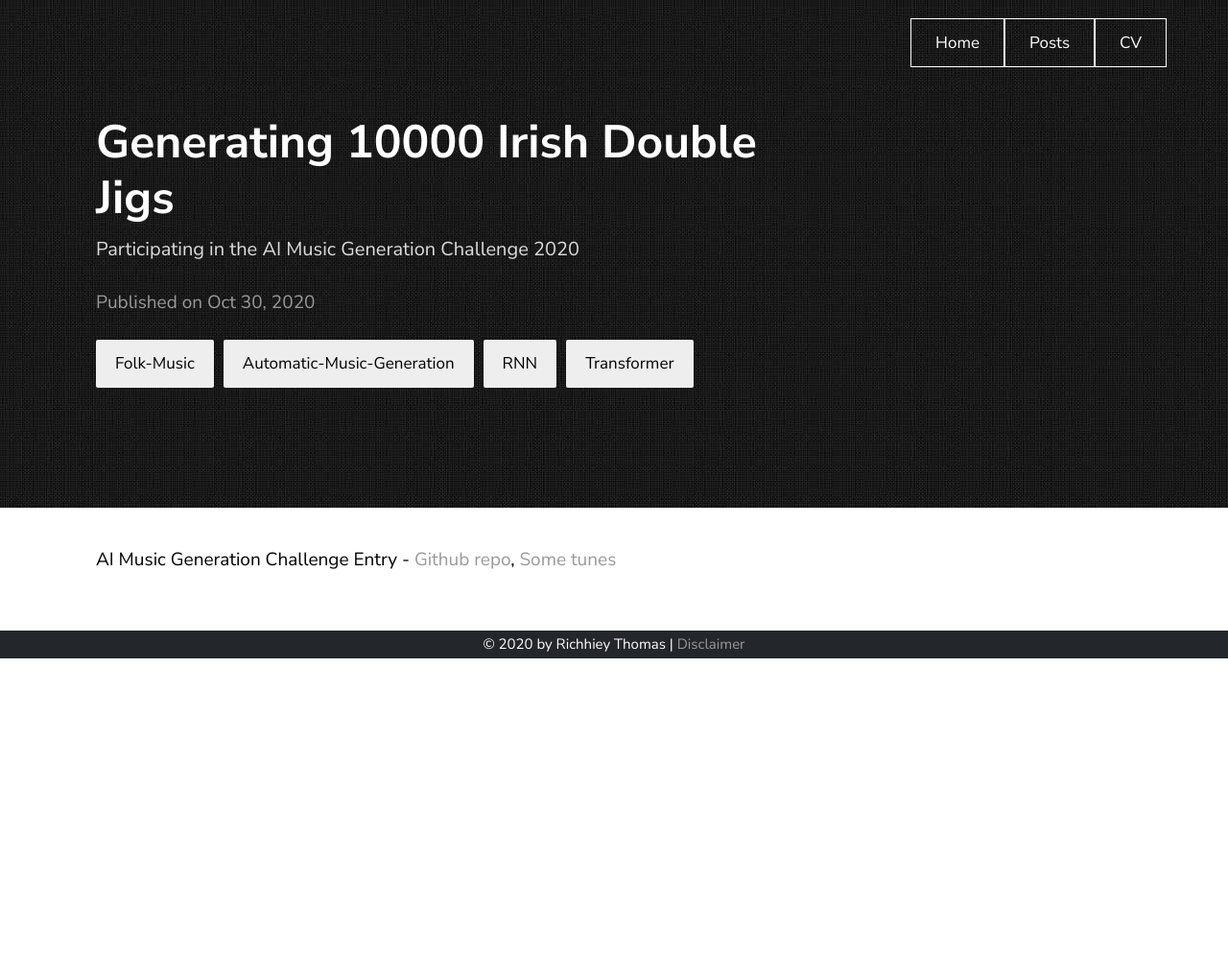
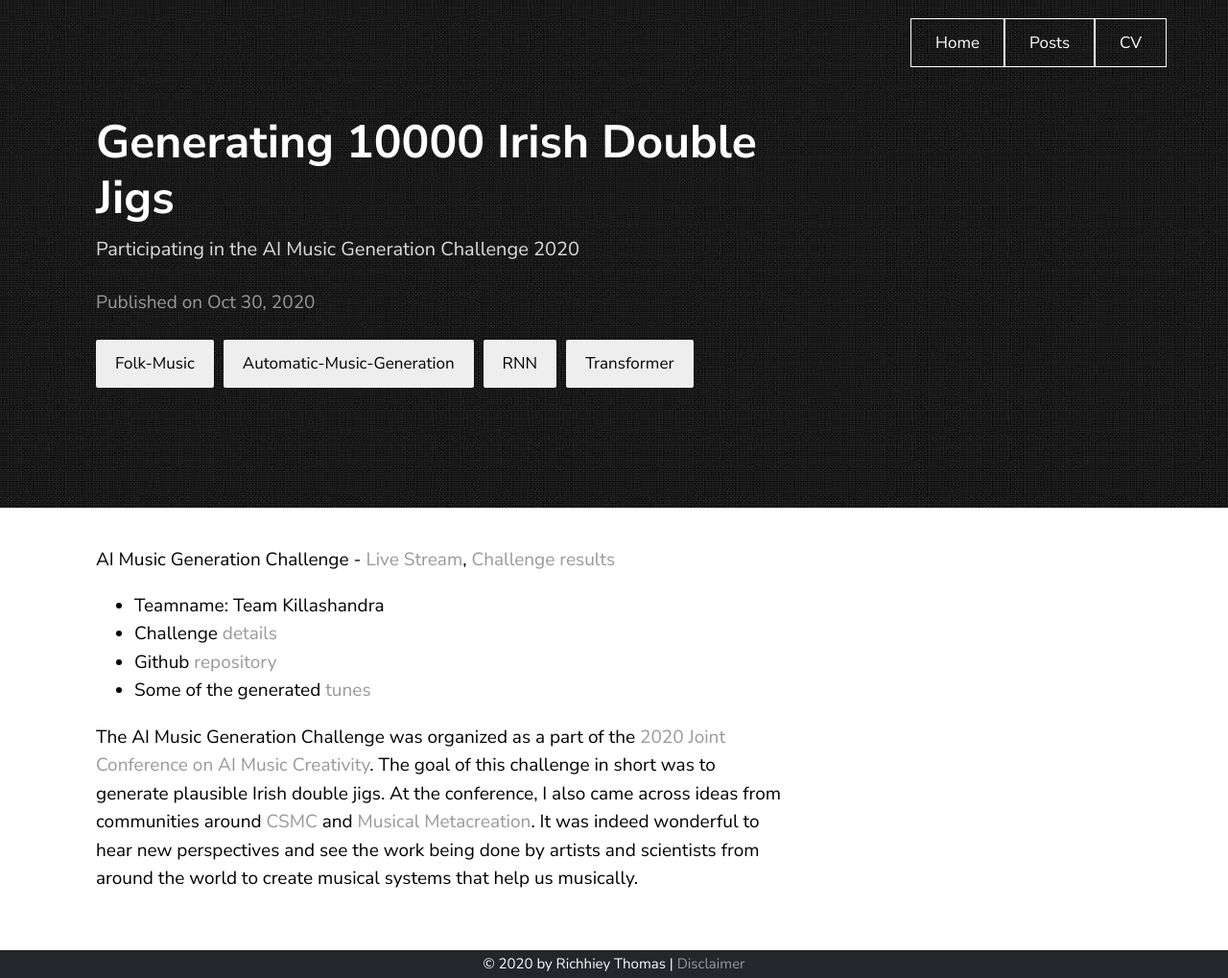
Before and after one commit to richhiey/richhiey.github.io, a Jekyll site: the page built from _posts/2020-10-30-generating-irish-double-jigs-with-deep-learning.markdown, in a window 1280 px wide. Shown: the whole page at 96% size. Built offline with Jekyll 4.4.1, drawn with Linux system fonts in a browser that asks for light colours; before the commit the page ends 900 px from its top, so only the background shows below that.

Commit message:
Update posts

```diff
--- a/_posts/2020-10-30-generating-irish-double-jigs-with-deep-learning.markdown
+++ b/_posts/2020-10-30-generating-irish-double-jigs-with-deep-learning.markdown
@@ -6,7 +6,22 @@ date:   2020-10-30 21:03:36 +0530
 categories: Folk-Music Automatic-Music-Generation RNN Transformer
 ---
 
-AI Music Generation Challenge Entry - [Github repo][github-repo], [Some tunes][some-tunes]
+AI Music Generation Challenge - [Live Stream][live-stream], [Challenge results][results]
 
+- Teamname: Team Killashandra
+- Challenge [details][details]
+- Github [repository][github-repo]
+- Some of the generated [tunes][saved-tunes]
+
+The AI Music Generation Challenge was organized as a part of the [2020 Joint Conference on AI Music Creativity][conference-link]. The goal of this challenge in short was to generate plausible Irish double jigs. At the conference, I also came across ideas from communities around [CSMC][csmc] and [Musical Metacreation][musical-metacreation]. It was indeed wonderful to hear new perspectives and see the work being done by artists and scientists from around the world to create musical systems that help us musically.
+
+
+
+[live-stream]: https://www.youtube.com/watch?v=I-wzLhw6ra4
 [github-repo]: https://github.com/richhiey1996/AI-Music-Generation-Challenge-2020
-[some-tunes]: https://drive.google.com/drive/folders/1U4_LiVNSHpq68k-ZgVCLPG3IqHDjUaSG?usp=sharing
+[saved-tunes]: https://drive.google.com/drive/folders/1U4_LiVNSHpq68k-ZgVCLPG3IqHDjUaSG?usp=sharing
+[results]: https://ec.europa.eu/jrc/communities/en/community/humaint/news/results-ai-music-generation-challenge-2020
+[details]: https://boblsturm.github.io/aimusic2020/MusicAI_Challenge_2020.pdf
+[conference-link]: https://boblsturm.github.io/aimusic2020/
+[csmc]: https://csmc2018.wordpress.com/
+[musical-metacreation]: https://musicalmetacreation.org/
```
Also changed, not shown: _posts/2020-05-09-experiments-on-writing-music-with-AI.markdown (+17 -3 lines).
